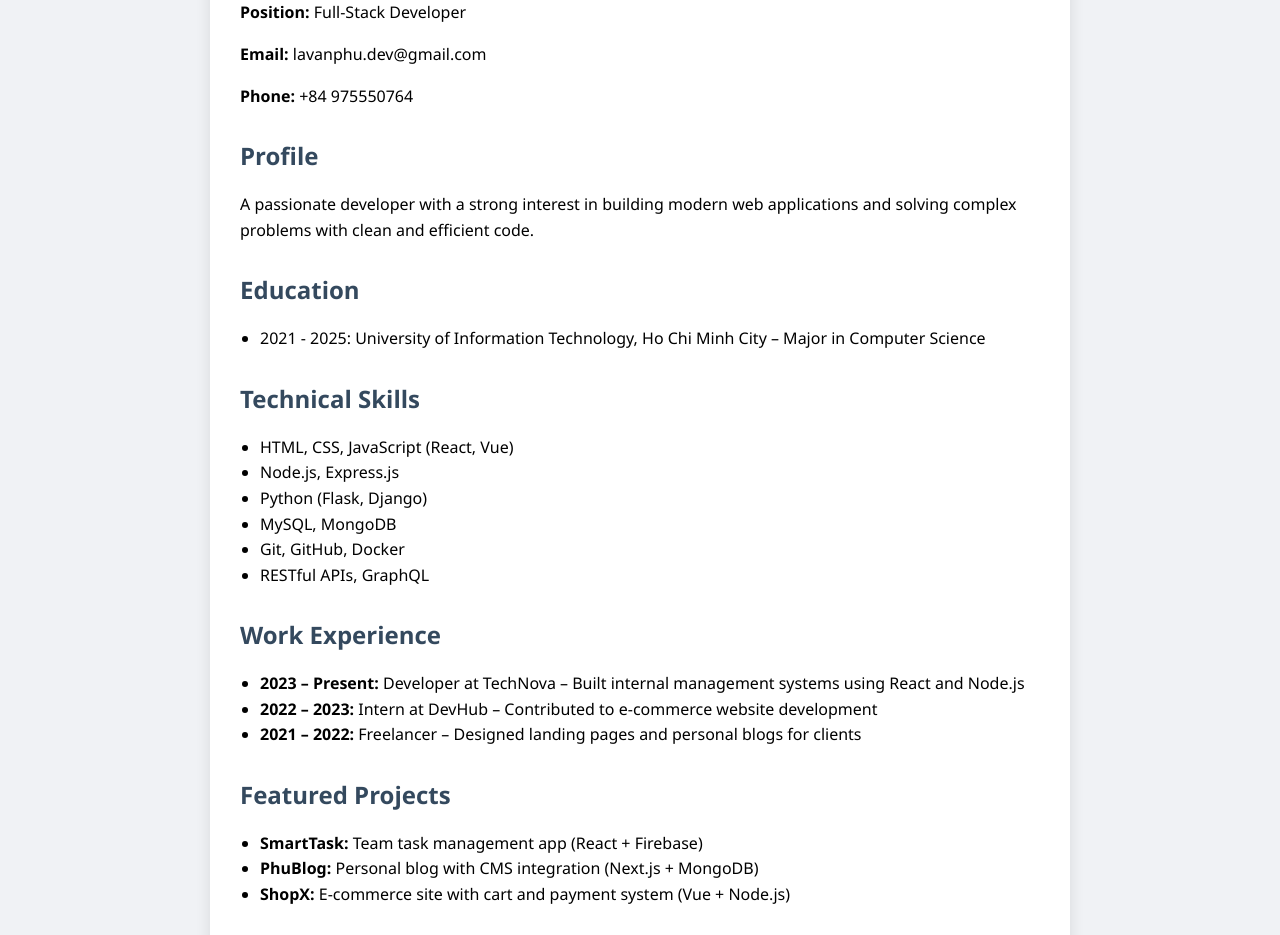
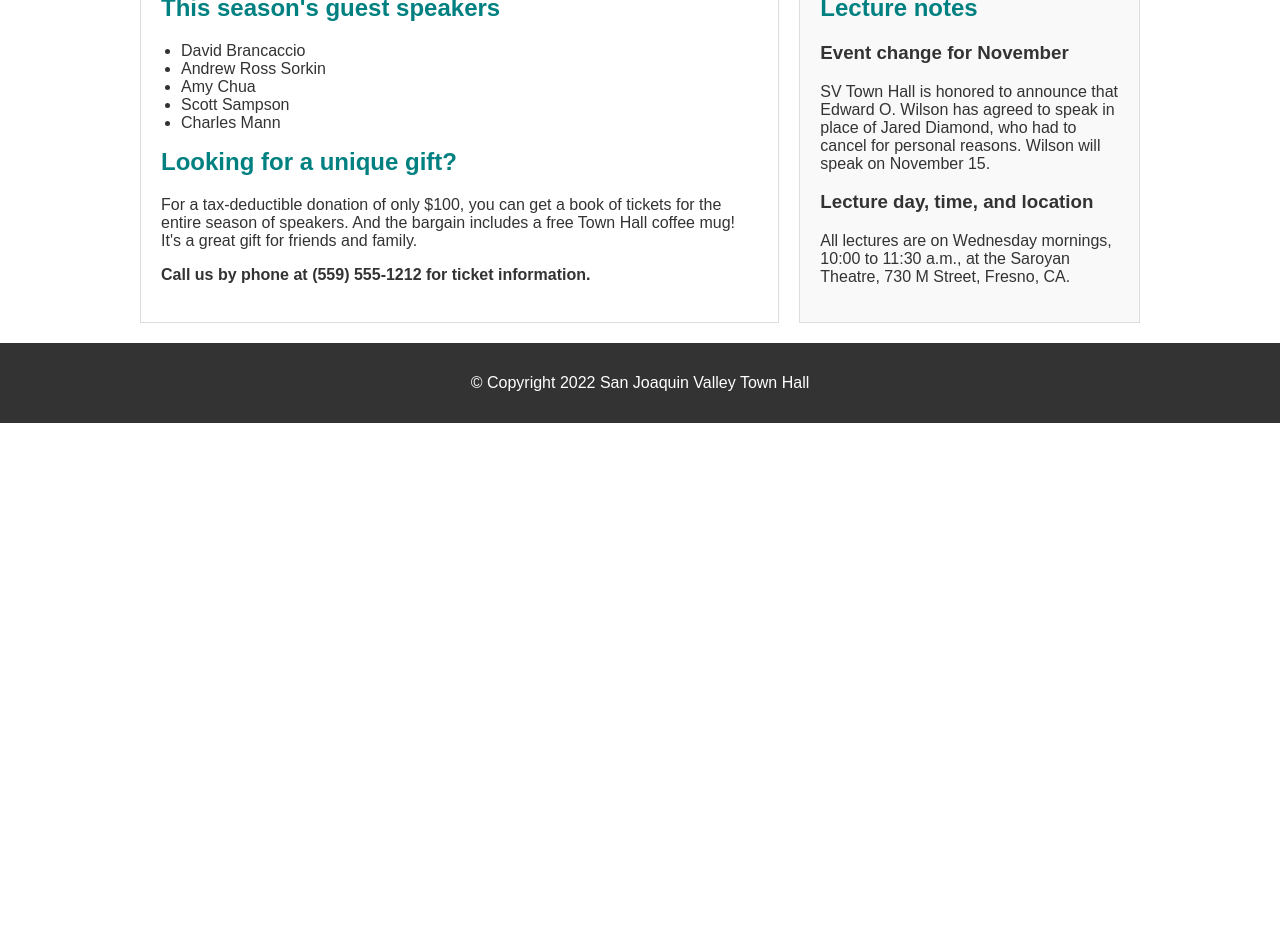
Before and after one commit to lavanphuITITIU21282/lvphu, a plain HTML site: page index.html in a window 1280 px wide. Shown: the part 150-1085 px from the top of the page. After the commit the page ends 800 px from the top, so only its background shows below. Drawn offline with Linux system fonts and the light colour scheme.

Commit message:
Add files via upload

```diff
--- a/index.html
+++ b/index.html
@@ -2,90 +2,109 @@
 <html lang="en">
 <head>
   <meta charset="UTF-8">
-  <title>CV - La Van Phu</title>
+  <title>San Joaquin Valley Town Hall</title>
   <style>
     body {
-      font-family: 'Segoe UI', sans-serif;
-      background-color: #f0f2f5;
+      font-family: Arial, sans-serif;
       margin: 0;
-      padding: 40px;
+      padding: 0;
+      background: #fff;
+      color: #333;
     }
-    .cv-container {
-      max-width: 800px;
-      margin: auto;
-      background-color: #fff;
-      padding: 30px;
-      border-radius: 10px;
-      box-shadow: 0 0 15px rgba(0,0,0,0.1);
+    header {
+      background: orange;
+      color: white;
+      text-align: center;
+      padding: 20px;
     }
-    h1 {
-      color: #2c3e50;
-      margin-bottom: 5px;
+    header h1 {
+      margin: 0;
+      font-size: 32px;
+    }
+    header p {
+      margin: 5px 0 0;
+      font-size: 18px;
+      font-style: italic;
+    }
+    .container {
+      display: flex;
+      max-width: 1000px;
+      margin: 20px auto;
+      gap: 20px;
+    }
+    main {
+      flex: 2;
+      padding: 20px;
+      background: #fff;
+      border: 1px solid #ddd;
+    }
+    aside {
+      flex: 1;
+      padding: 20px;
+      background: #f9f9f9;
+      border: 1px solid #ddd;
     }
     h2 {
-      color: #34495e;
-      margin-top: 30px;
-    }
-    p, li {
-      line-height: 1.6;
+      color: teal;
+      margin-top: 0;
     }
     ul {
       padding-left: 20px;
     }
-    .contact a {
-      color: #2980b9;
-      text-decoration: none;
-    }
-    .highlight {
-      font-weight: bold;
+    footer {
+      background: #333;
+      color: white;
+      text-align: center;
+      padding: 15px;
+      margin-top: 20px;
     }
   </style>
 </head>
 <body>
-  <div class="cv-container">
-    <h1>La Van Phu</h1>
-    <p><strong>Position:</strong> Full-Stack Developer</p>
-    <p><strong>Email:</strong> lavanphu.dev@gmail.com</p>
-    <p><strong>Phone:</strong> +84 975550764</p>
+  <header>
+    <h1>San Joaquin Valley Town Hall</h1>
+    <p>Bringing cutting-edge speakers to the valley</p>
+  </header>
 
-    <h2>Profile</h2>
-    <p>A passionate developer with a strong interest in building modern web applications and solving complex problems with clean and efficient code.</p>
+  <div class="container">
+    <main>
+      <h2>This season's guest speakers</h2>
+      <ul>
+        <li>David Brancaccio</li>
+        <li>Andrew Ross Sorkin</li>
+        <li>Amy Chua</li>
+        <li>Scott Sampson</li>
+        <li>Charles Mann</li>
+      </ul>
 
-    <h2>Education</h2>
-    <ul>
-      <li>2021 - 2025: University of Information Technology, Ho Chi Minh City – Major in Computer Science</li>
-    </ul>
+      <h2>Looking for a unique gift?</h2>
+      <p>
+        For a tax-deductible donation of only $100, you can get a book of tickets
+        for the entire season of speakers. And the bargain includes a free Town Hall coffee mug!
+        It's a great gift for friends and family.
+      </p>
+      <p><strong>Call us by phone at (559) 555-1212 for ticket information.</strong></p>
+    </main>
 
-    <h2>Technical Skills</h2>
-    <ul>
-      <li>HTML, CSS, JavaScript (React, Vue)</li>
-      <li>Node.js, Express.js</li>
-      <li>Python (Flask, Django)</li>
-      <li>MySQL, MongoDB</li>
-      <li>Git, GitHub, Docker</li>
-      <li>RESTful APIs, GraphQL</li>
-    </ul>
+    <aside>
+      <h2>Lecture notes</h2>
+      <h3>Event change for November</h3>
+      <p>
+        SV Town Hall is honored to announce that Edward O. Wilson has agreed to speak
+        in place of Jared Diamond, who had to cancel for personal reasons.
+        Wilson will speak on November 15.
+      </p>
 
-    <h2>Work Experience</h2>
-    <ul>
-      <li><span class="highlight">2023 – Present:</span> Developer at TechNova – Built internal management systems using React and Node.js</li>
-      <li><span class="highlight">2022 – 2023:</span> Intern at DevHub – Contributed to e-commerce website development</li>
-      <li><span class="highlight">2021 – 2022:</span> Freelancer – Designed landing pages and personal blogs for clients</li>
-    </ul>
+      <h3>Lecture day, time, and location</h3>
+      <p>
+        All lectures are on Wednesday mornings, 10:00 to 11:30 a.m.,
+        at the Saroyan Theatre, 730 M Street, Fresno, CA.
+      </p>
+    </aside>
+  </div>
 
-    <h2>Featured Projects</h2>
-    <ul>
-      <li><strong>SmartTask:</strong> Team task management app (React + Firebase)</li>
-      <li><strong>PhuBlog:</strong> Personal blog with CMS integration (Next.js + MongoDB)</li>
-      <li><strong>ShopX:</strong> E-commerce site with cart and payment system (Vue + Node.js)</li>
-    </ul>
-
-    <h2>Contact</h2>
-    <p class="contact">
-      <strong>GitHub:</strong> <a href="https://github.com/lavanphu" target="_blank">github.com/lavanphu</a><br>
-      <strong>LinkedIn:</strong> <a href="https://linkedin.com/in/lavanphu" target="_blank">linkedin.com/in/lavanphu</a><br>
-      <strong>Facebook:</strong> <a href="https://facebook.com/la.van.phu" target="_blank">facebook.com/la.van.phu</a>
-    </p>
-  </div>
+  <footer>
+    <p>© Copyright 2022 San Joaquin Valley Town Hall</p>
+  </footer>
 </body>
 </html>
```
